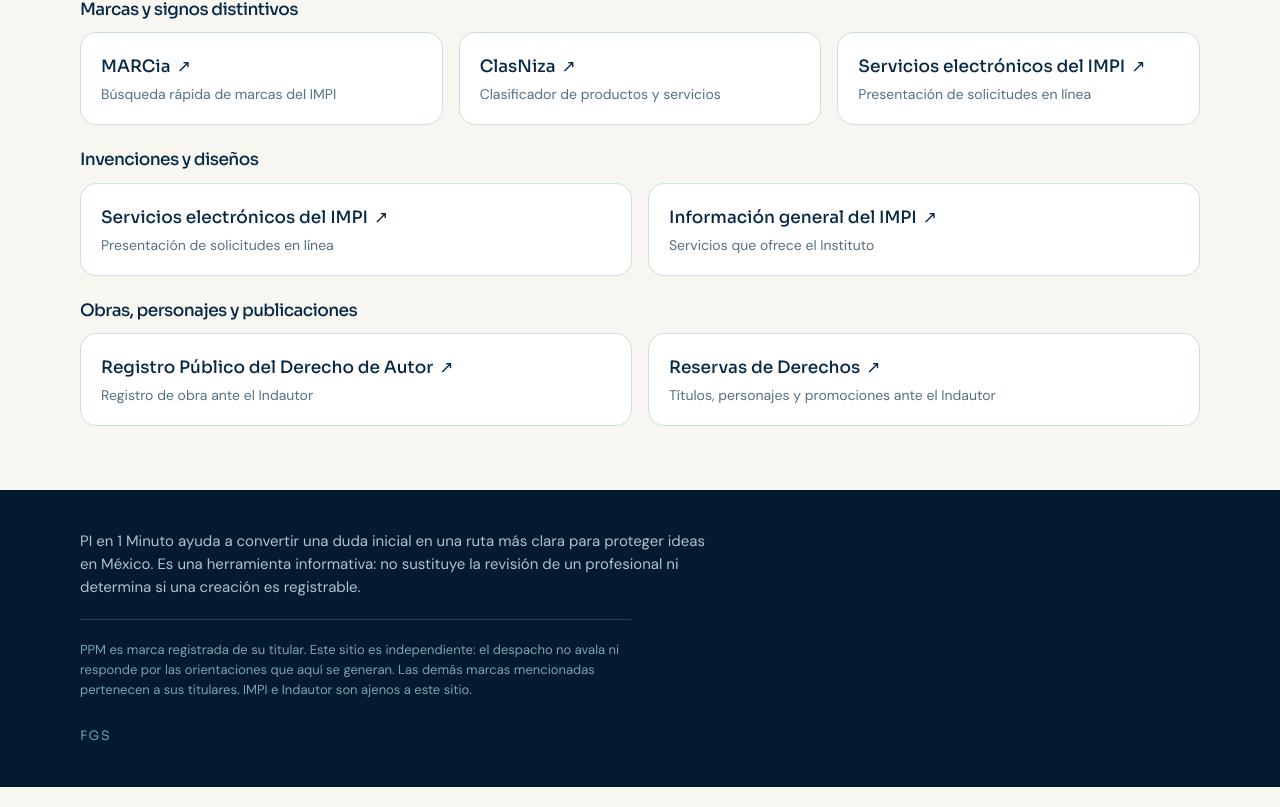
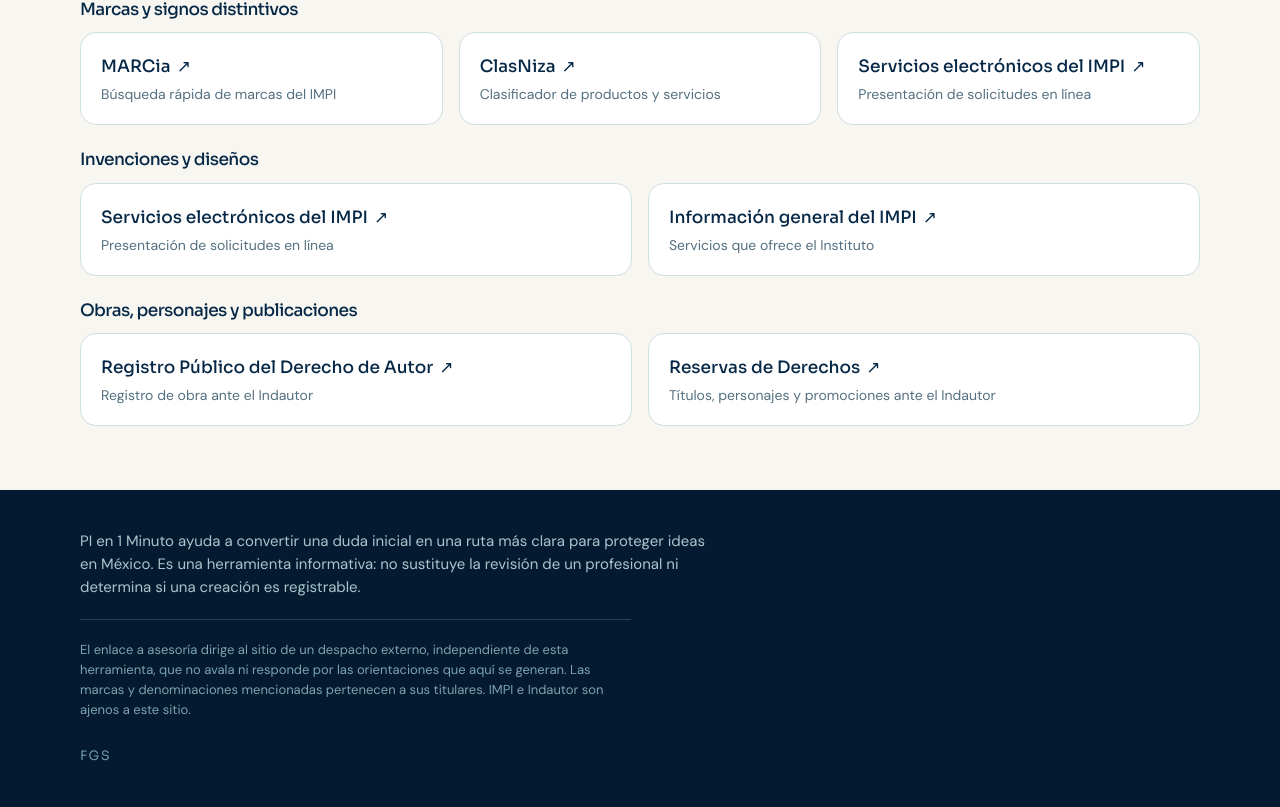
Before and after one commit to feguse/pi-en-1-minuto, a Next.js app: page / in a window 1280 px wide. Shown: the part 2289-3096 px from the top of the page. Built offline with nearby package versions, Linux system fonts and the light colour scheme.

Commit message:
El aviso del pie deja de nombrar al despacho
Conserva las tres ideas: el enlace lleva a un despacho externo que no avala
ni responde, las marcas son de sus titulares, y las autoridades son ajenas.

Co-Authored-By: Claude Opus 5 <noreply@anthropic.com>

```diff
--- a/app/lib.ts
+++ b/app/lib.ts
@@ -210,7 +210,7 @@ export const AVISO_LEGAL =
 
 /** Aviso de marcas y de independencia respecto del despacho. */
 export const AVISO_MARCAS =
-  "PPM es marca registrada de su titular. Este sitio es independiente: el despacho no avala ni responde por las orientaciones que aquí se generan. Las demás marcas mencionadas pertenecen a sus titulares. IMPI e Indautor son ajenos a este sitio.";
+  "El enlace a asesoría dirige al sitio de un despacho externo, independiente de esta herramienta, que no avala ni responde por las orientaciones que aquí se generan. Las marcas y denominaciones mencionadas pertenecen a sus titulares. IMPI e Indautor son ajenos a este sitio.";
 
 /** Letra chiquita al pie de cada resultado. El tono del dictamen lo exige. */
 export const LETRA_CHIQUITA =
```
